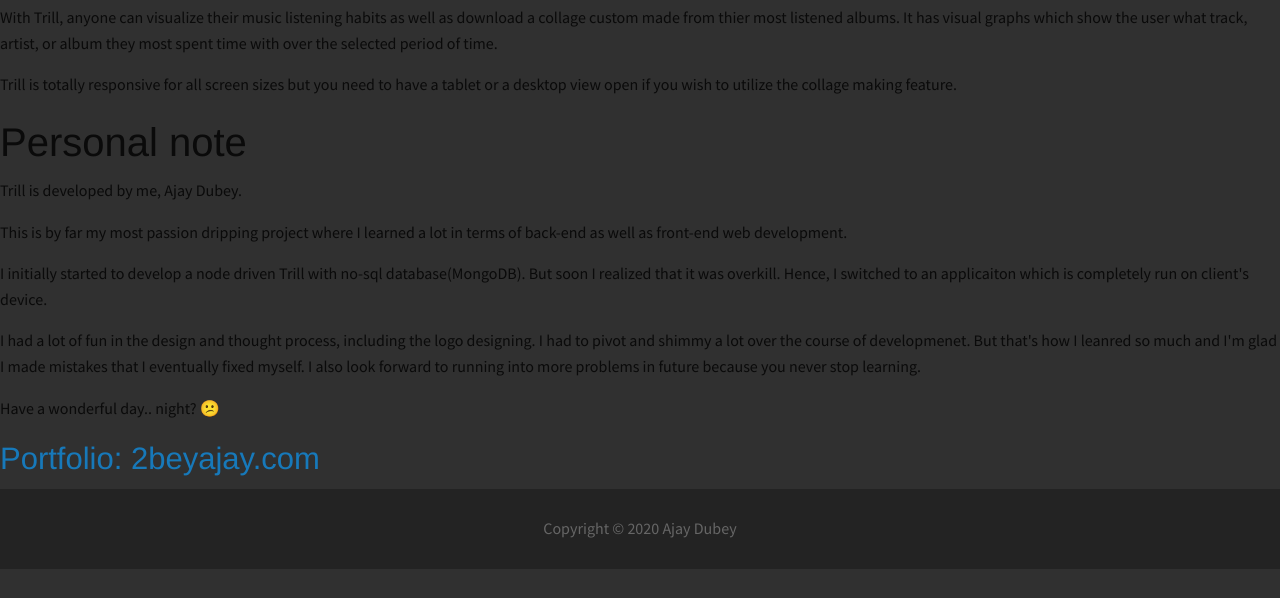
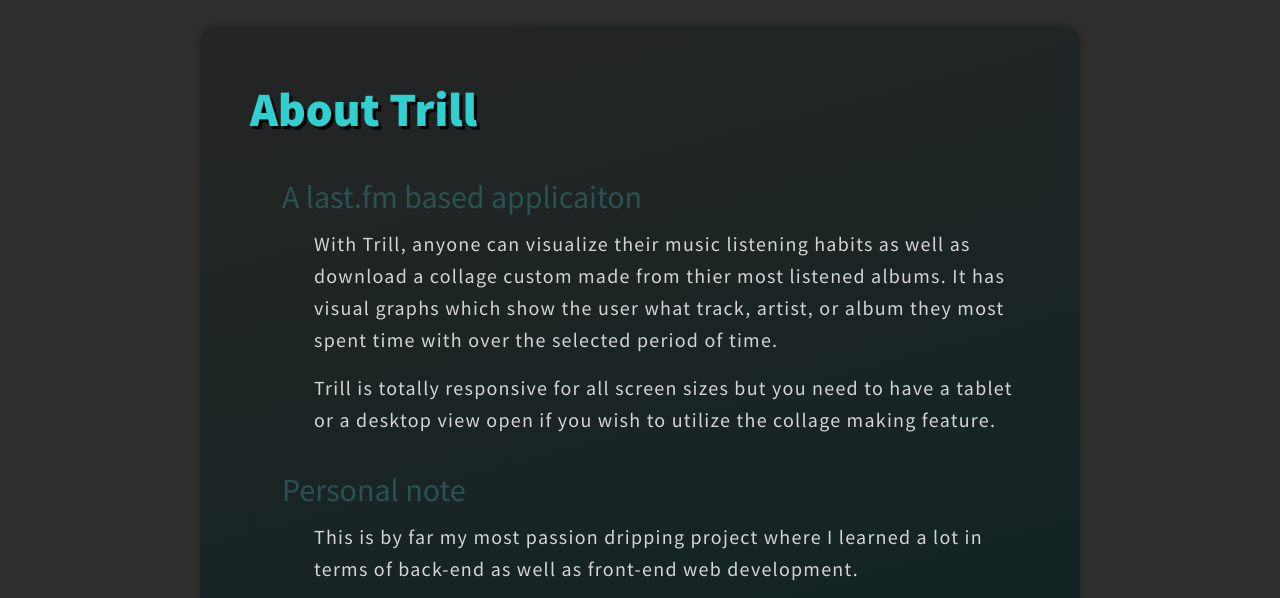
Before and after one commit to 2beyajay/trill2, a website: page about.html in a window 1280 px wide. Shown: the part 134-732 px from the top of the page. Drawn offline with Linux system fonts and the light colour scheme.

Commit message:
finished styling the about page

```diff
--- a/about.html
+++ b/about.html
@@ -12,13 +12,13 @@
 <body class="about-page">
     <header class="grid-x align-middle">
 		<div class="cell large-2 medium-3 small-6 grid-x">
-			<img src="img/logo.png" alt="trill logo" class="auto">
+			<a href="./index.html"  class="auto"><img src="img/logo.png" alt="trill logo"></a>
 		</div>
     </header>
 
     <main>
         <section>
-            <h1>Trill</h1>
+            <h1>About Trill</h1>
             <h2>A last.fm based applicaiton</h2>
 
             <p>
@@ -28,8 +28,6 @@
             <p>Trill is totally responsive for all screen sizes but you need to have a tablet or a desktop view open if you wish to utilize the collage making feature.</p>
 
             <h2>Personal note</h2>
-
-            <p>Trill is developed by me, Ajay Dubey.</p>
 
             <p>
                 This is by far my most passion dripping project where I learned a lot in terms of back-end as well as front-end web development.
--- a/css/style.scss
+++ b/css/style.scss
@@ -1,5 +1,6 @@
 $primary: #330867;
 $secondary: #30CFD0;
+$secondary-dark: #2B5252;
 
 $black1: #232323;
 $black2: #303030;
@@ -260,8 +261,8 @@
         align-items: center;
         // background-color: $primary;
 
-        background: rgb(65,27,113);
-        background: linear-gradient(125deg, rgba(65,27,113,1) 0%, rgba(27,5,55,1) 100%);
+        background: rgb(65, 27, 113);
+        background: linear-gradient(125deg, rgba(65, 27, 113, 1) 0%, rgba(27, 5, 55, 1) 100%);
 
         box-shadow: 5px 5px 0px black;
 
@@ -557,3 +558,122 @@
         margin: 0
     }
 }
+
+
+
+
+
+.about-page {
+
+
+
+    main {
+        padding-top: 20vh;
+        margin: auto 200px;
+
+        @media screen and (max-width: $break-medium) {
+            margin: auto 100px;
+        }
+
+        @media screen and (max-width: $break-small) {
+            margin: auto 25px;
+        }
+
+        section {
+            background: rgb(37, 37, 37);
+            background: linear-gradient(165deg, rgba(37, 37, 37, 1) 0%, rgba(9, 35, 36, 1) 100%);
+
+            box-shadow: 0px 0px 10px $black1;
+            border-radius: 15px;
+
+            padding: 50px;
+
+
+
+            h1,
+            h3 {
+                font-family: ssp_black;
+            }
+
+            p,
+            h2 {
+                font-family: ssp_regular;
+            }
+
+            h1 {
+                color: $secondary;
+                text-shadow: 3px 3px 1px black;
+            }
+
+            h2 {
+                color: $secondary-dark;
+                font-size: 2rem;
+                margin-top: 2rem;
+                margin-left: 2rem;
+            }
+
+            h3 {
+                text-align: right;
+
+                a {
+                    color: $secondary;
+
+                    &:hover {
+                        border-bottom: $secondary 1px solid;
+                    }
+                }
+
+            }
+
+            p {
+                color: $white1;
+                margin-left: 4rem;
+                font-size: 1.25rem;
+                letter-spacing: 0.0625em;
+
+                span {
+                    border-bottom: $secondary 1px solid;
+                }
+            }
+
+
+            @media screen and (max-width: $break-medium) {
+                padding: 40px;
+
+                h1 {
+                    font-size: 2.5rem;
+                }
+
+                h2 {
+                    font-size: 1.5rem;
+                }
+            }
+
+            @media screen and (max-width: $break-small) {
+                padding: 20px;
+
+                h1 {
+                    font-size: 1.5rem;
+                }
+
+                h2 {
+                    margin-left: 0;
+                    margin-top: 0;
+                    font-size: 1.2rem;
+                }
+
+                p {
+                    margin-left: 0;
+                    font-size: 1rem;
+                }
+
+            }
+
+
+        }
+    }
+
+    footer {
+        margin-top: 20vh;
+    }
+}
```
Also changed, not shown: index.html (+1 -1 lines), css/style.css, 1 other file.
